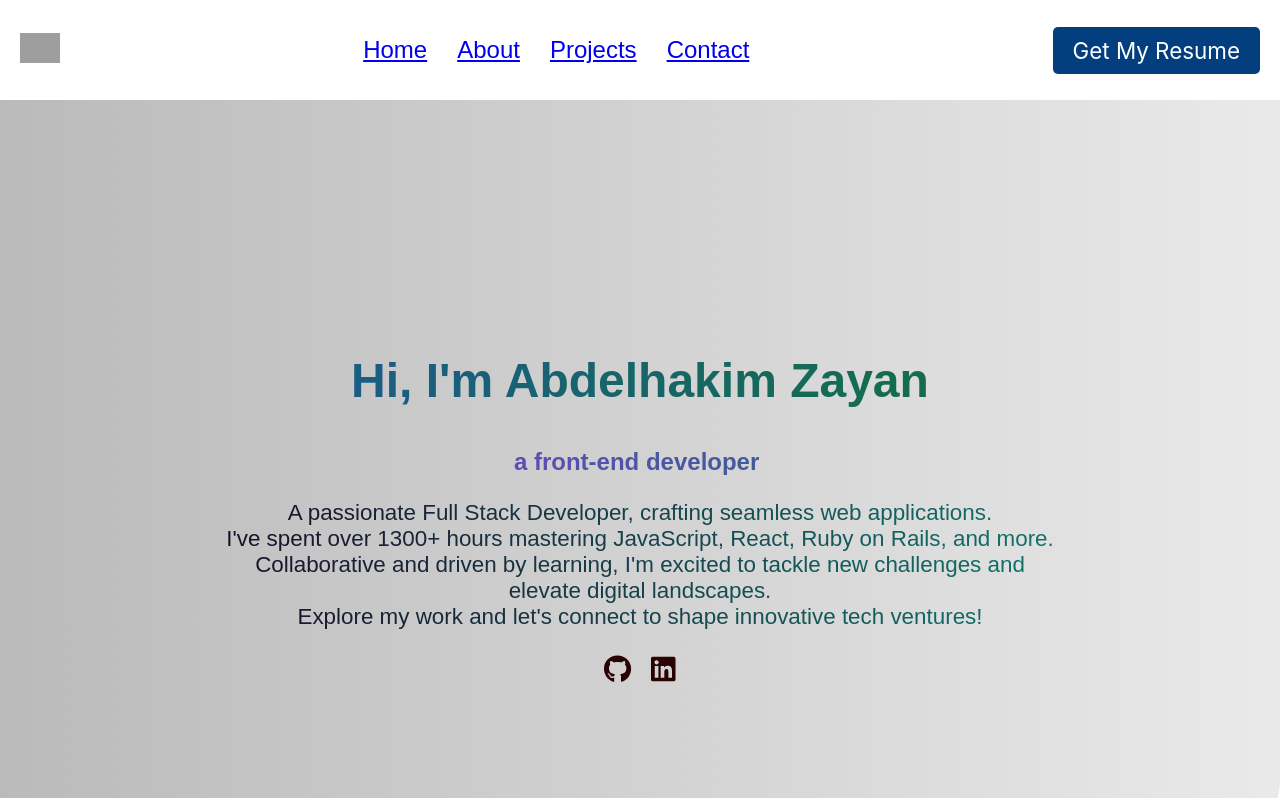
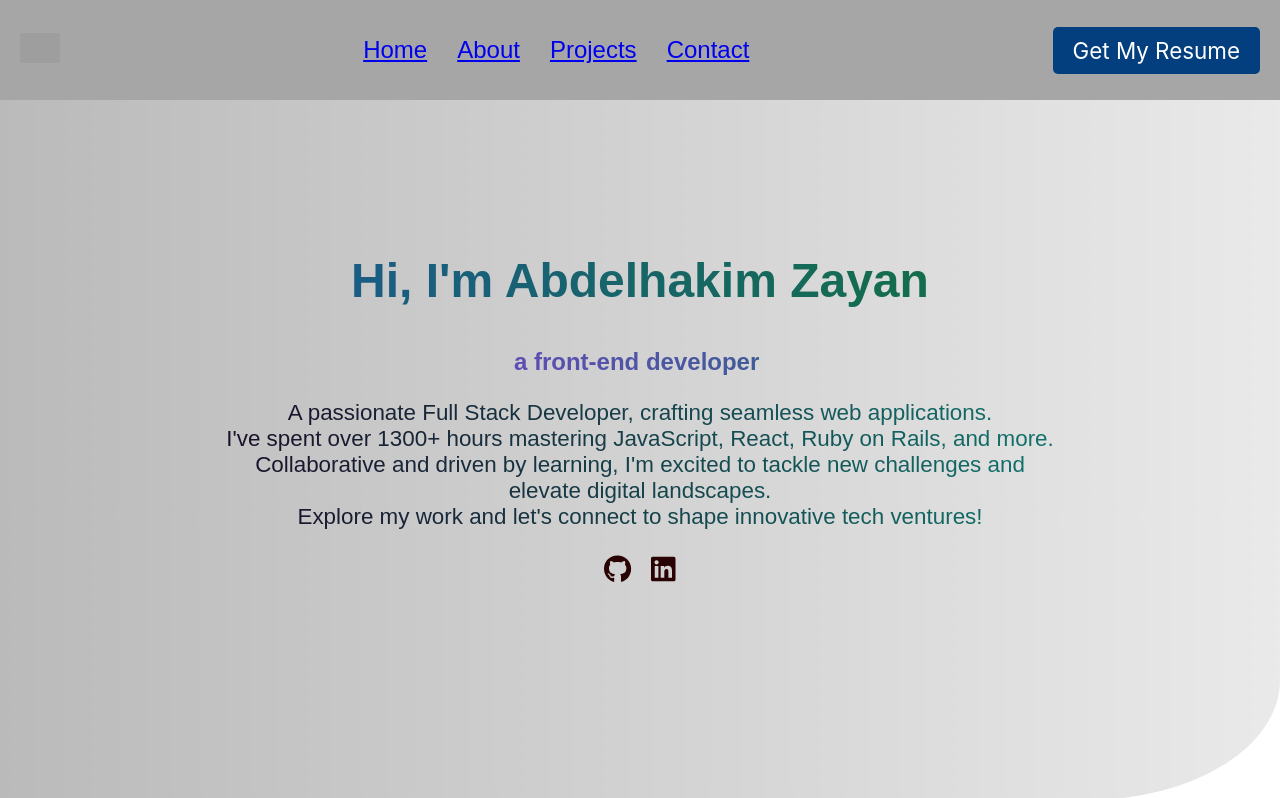
Before and after one commit to abdozayan12/New-Portfolio, a React (Create React App) app: page / in a window 1280 px wide. Shown: the top 798 px of the page. Built offline with nearby package versions, Linux system fonts and the light colour scheme; grey boxes are pictures that could not be loaded.

Commit message:
Update Header.css

```diff
--- a/src/components/Header/Header.css
+++ b/src/components/Header/Header.css
@@ -1,4 +1,10 @@
-
+.header {
+  background-color: #a6a6a6;
+  color: #fff;
+  position: fixed;
+  width: 100%;
+  z-index: 1000;
+}
 .desktop-view {
   display: flex;
   justify-content: space-between;
```
